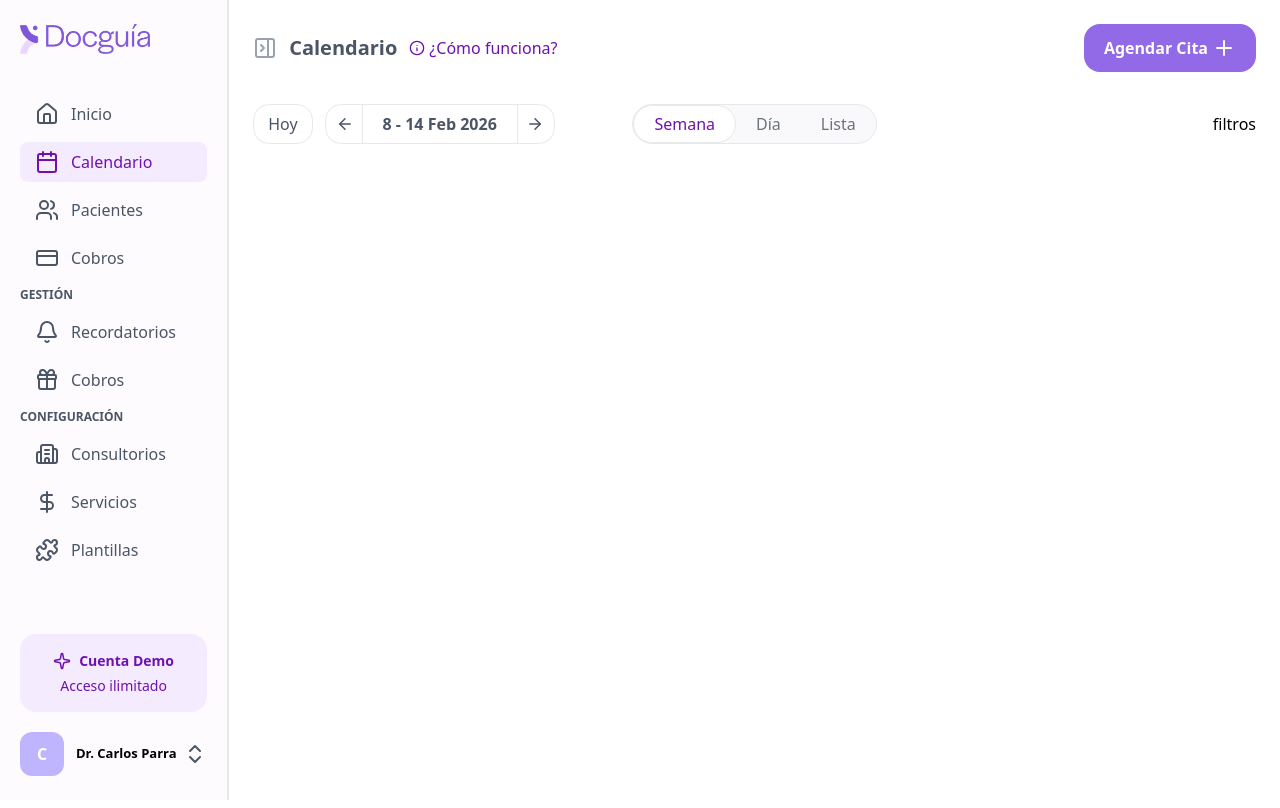
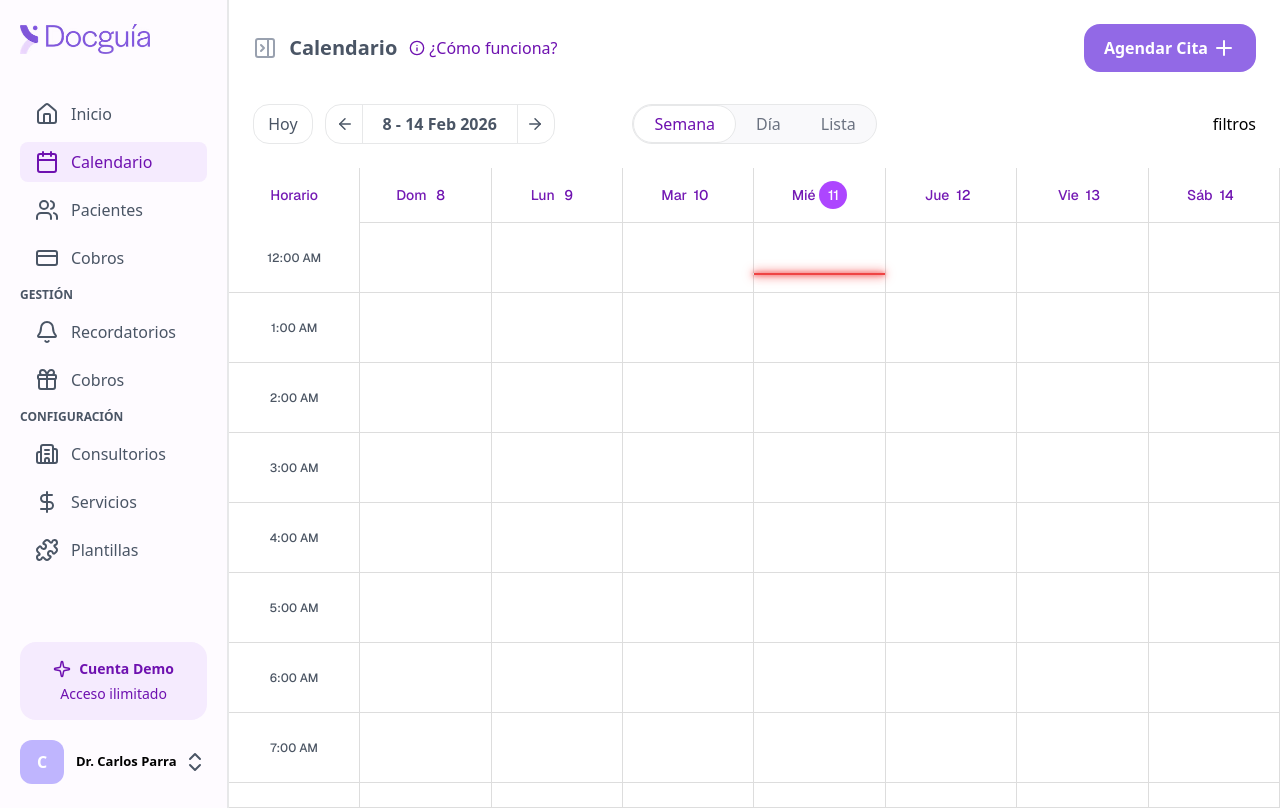
Before and after one commit to pruiz5514/Docguia, a Next.js app: page / in a window 1280 px wide. Built offline with nearby package versions, Linux system fonts and the light colour scheme.

Commit message:
basic calendar structure with styles

```diff
--- a/package.json
+++ b/package.json
@@ -9,9 +9,11 @@
     "lint": "eslint"
   },
   "dependencies": {
+    "date-fns": "^4.1.0",
     "lucide-react": "^0.563.0",
     "next": "^15.5.12",
     "react": "19.1.0",
+    "react-big-calendar": "^1.19.4",
     "react-dom": "19.1.0"
   },
   "devDependencies": {
@@ -19,6 +21,7 @@
     "@tailwindcss/postcss": "^4",
     "@types/node": "^20",
     "@types/react": "^19",
+    "@types/react-big-calendar": "^1.16.3",
     "@types/react-dom": "^19",
     "eslint": "^9",
     "eslint-config-next": "15.5.6",
--- a/src/app/(private)/page.tsx
+++ b/src/app/(private)/page.tsx
@@ -1,10 +1,13 @@
 import React from 'react'
 import CalendarPageHeader from '../components/organisms/CalendarPageHeader'
+import CalendarView from '../components/organisms/CalendarView/CalendarView'
 
 const page = () => {
   return (
     <div className='w-full'>
       <CalendarPageHeader/>
+
+      <CalendarView/>
     </div>
   )
 }
--- /dev/null
+++ b/src/app/components/atoms/CustomDayHeader.tsx
@@ -0,0 +1,18 @@
+import { isToday } from 'date-fns'
+
+export function CustomDayHeader({ date, label }: { date: Date; label: string }) {
+  const today = isToday(date)
+  const [dayName, dayNumber] = label.split(' ')
+
+  return (
+    <div className={`flex items-center justify-center h-full ${today && 'gap-1'}`}>
+      <span className="text-sm font-medium leading-none">{dayName}</span>
+      <span
+        className={`flex items-center justify-center w-7 h-7 rounded-full text-sm font-medium leading-none
+          ${today ? 'bg-purple-500 text-white' : 'text-purple-800'}`}
+      >
+        {dayNumber}
+      </span>
+    </div>
+  )
+}
--- /dev/null
+++ b/src/app/components/organisms/CalendarView/CaledarView.css
@@ -0,0 +1,145 @@
+/* =========================================
+   LAYOUT GENERAL
+   ========================================= */
+
+.rbc-time-view {
+  border-top: 2px solid var(--color-border) !important;
+}
+
+.rbc-time-content {
+  overflow-y: auto !important;
+  border-top: none !important;
+}
+
+.rbc-calendar {
+  font-family: var(--font-geist-sans) !important;
+}
+
+
+/* =========================================
+   BORDES IZQUIERDOS
+   ========================================= */
+
+.rbc-time-view,
+.rbc-time-content,
+.rbc-time-header,
+.rbc-timeslot-group {
+  border-left: none !important;
+}
+
+
+/* =========================================
+   HEADER (fila de días)
+   ========================================= */
+
+/* Celda "Horario" (esquina superior izquierda) */
+.rbc-time-header-gutter {
+  width: 130px !important;
+  min-width: 130px !important;
+  max-width: 130px !important;
+  height: 55px !important;
+  position: relative;
+  display: flex !important;
+  align-items: center !important;
+  justify-content: center !important;
+  font-size: 14px;
+  font-weight: 500;
+  color: #741ab4;
+  border-bottom: 1px solid var(--color-border);
+}
+
+/* Texto "Horario" inyectado via CSS */
+.rbc-time-header-gutter::before {
+  content: "Horario";
+}
+
+/* Celdas de los días (Lun, Mar, etc.) */
+.rbc-time-header .rbc-header {
+  height: 55px !important;
+  display: flex !important;
+  align-items: center !important;
+  justify-content: center !important;
+  font-weight: 500;
+  color: #741ab4;
+}
+
+
+/* =========================================
+   OCULTAR FILA ALL-DAY
+   ========================================= */
+
+.rbc-allday-cell {
+  display: none !important;
+}
+
+.rbc-row-content {
+  display: none !important;
+}
+
+
+/* =========================================
+   COLUMNA DE HORAS (gutter)
+   ========================================= */
+
+.rbc-time-gutter {
+  width: 130px !important;
+  min-width: 130px !important;
+  max-width: 130px !important;
+  display: flex;
+  flex-direction: column;
+  color: #4B5563;
+  font-weight: 500;
+  font-size: 12px;
+  background-color: var(--color-light-gray-bg);
+}
+
+/* Bloque que agrupa cada hora */
+.rbc-time-gutter .rbc-timeslot-group {
+  display: flex !important;
+  align-items: center !important;
+  justify-content: center !important;
+}
+
+/* Slot interno — necesita height 100% para que el centrado funcione */
+.rbc-time-gutter .rbc-time-slot {
+  display: flex !important;
+  align-items: center !important;
+  justify-content: center !important;
+  height: 100% !important;
+}
+
+/* Texto de la hora (ej: 08:00) */
+.rbc-time-gutter .rbc-label {
+  width: 100%;
+  text-align: center !important;
+}
+
+
+/* =========================================
+   SLOTS / CELDAS DEL GRID
+   ========================================= */
+
+/* Altura de cada bloque de hora */
+.rbc-timeslot-group {
+  min-height: 70px !important;
+}
+
+/* Quita borde entre slots internos */
+.rbc-time-slot {
+  border-top: none !important;
+}
+
+/* Dia actual */
+.rbc-today {
+  background-color: transparent !important;
+}
+
+/* Hora actual */
+.rbc-current-time-indicator {
+  background-color: #ef4444 !important;
+  height: 2px !important;
+  box-shadow:
+    0 0 4px #ef4444,
+    0 0 8px #ef4444,
+    0 0 12px #ef4444;
+}
--- /dev/null
+++ b/src/app/components/organisms/CalendarView/CalendarView.tsx
@@ -0,0 +1,46 @@
+'use client'
+
+import './CaledarView.css'
+import { Calendar, dateFnsLocalizer, Views } from 'react-big-calendar'
+import 'react-big-calendar/lib/css/react-big-calendar.css'
+import { format, parse, startOfWeek, getDay } from 'date-fns'
+import { es } from 'date-fns/locale'
+import { CustomDayHeader } from '../../atoms/CustomDayHeader'
+
+const localizer = dateFnsLocalizer({
+  format,
+  parse,
+  startOfWeek: () => startOfWeek(new Date(), { weekStartsOn: 0 }),
+  getDay,
+  locales: { es },
+})
+
+export default function CalendarView() {
+  return (
+    <div className="h-[calc(100vh-160px)]">
+      <Calendar
+        localizer={localizer}
+        culture="es"
+        defaultView={Views.WEEK}
+        views={[Views.WEEK]}
+        events={[]}
+        step={60}
+        timeslots={1}
+        toolbar={false}
+        components={{
+          header: CustomDayHeader,
+        }}
+        formats={{
+        dayFormat: (date, culture, localizer) => {
+            const formattedDay = localizer!.format(date, 'EEE d', culture)
+            const capitalizedDay =
+              formattedDay.charAt(0).toUpperCase() + formattedDay.slice(1)
+
+            return capitalizedDay
+          },
+        timeGutterFormat: (date, culture, localizer) => localizer!.format(date, 'h:mm a', culture),
+        }}
+      />
+    </div>
+  )
+}
```
Also changed, not shown: 1 other file (tests, documents, lock files or other folders).
